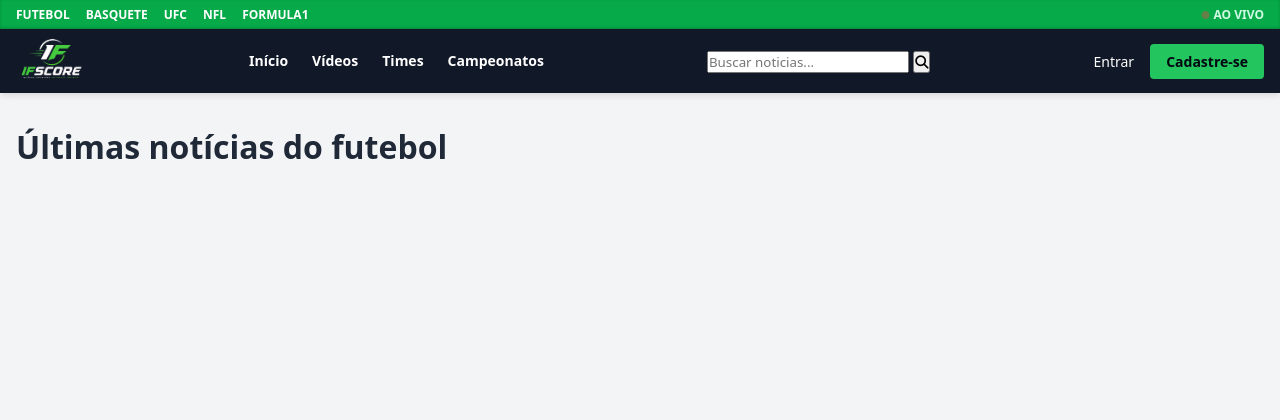
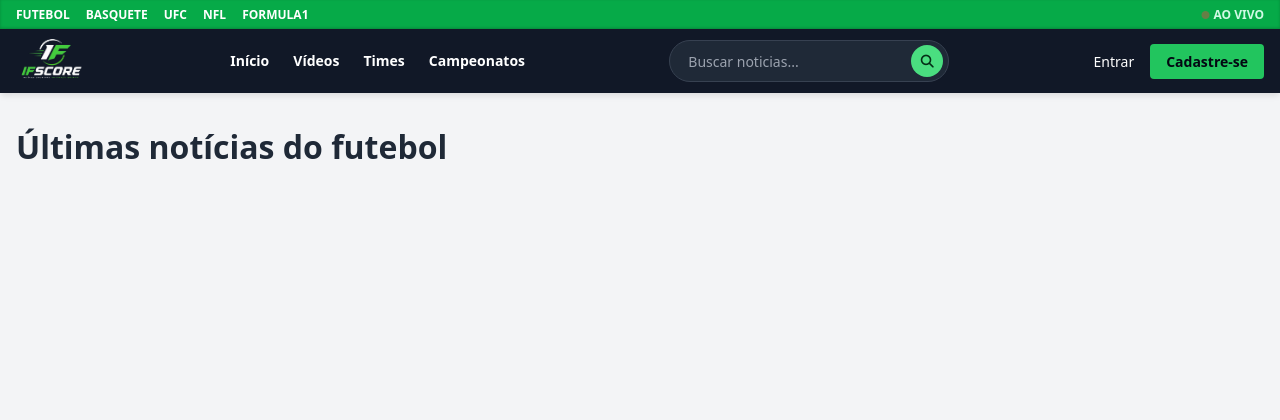
Before and after one commit to Josecarlosxz/Projeto_POAS, a FastAPI app: page / in a window 1280 px wide. Shown: the top 420 px of the page. Run offline with FastAPI, Linux system fonts and the light colour scheme; data that the repository does not hold is empty.

Commit message:
Estiliza barras de pesquisa

```diff
--- a/static/css/style.css
+++ b/static/css/style.css
@@ -812,12 +812,6 @@ a {
     color: #374151;
 }
 
-#pesquisa {
-    display: block;
-    margin-left: auto;
-    margin-right: 0;
-    text-align: right;
-}
 
 .campeonatos-header {
     display: flex;
@@ -1311,3 +1305,205 @@ a {
 .prt-linha--finalizada {
     opacity: 0.8;
 }
+
+
+.search-container {
+    --sb-bg: #1f2937;
+    --sb-bg-focus: #0b1220;
+    --sb-border: #374151;
+    --sb-text: #f9fafb;
+    --sb-placeholder: #9ca3af;
+    --sb-accent: #4ade80;
+    --sb-accent-hover: #22c55e;
+
+    display: flex;
+    align-items: center;
+    width: 280px;
+    height: 42px;
+    padding: 0 5px 0 0;
+    background: var(--sb-bg);
+    border: 1px solid var(--sb-border);
+    border-radius: 9999px;
+    transition: border-color 0.2s ease, background 0.2s ease, box-shadow 0.2s ease;
+}
+
+.search-container:hover {
+    border-color: #4b5563;
+}
+
+.search-container:focus-within {
+    background: var(--sb-bg-focus);
+    border-color: var(--sb-accent);
+    box-shadow: 0 0 0 3px rgba(74, 222, 128, 0.18);
+}
+
+#campo-pesquisa {
+    flex: 1;
+    min-width: 0;
+    height: 100%;
+    padding: 0 8px 0 18px;
+    background: transparent;
+    border: none;
+    outline: none;
+    color: var(--sb-text);
+    font-size: 14px;
+}
+
+#campo-pesquisa::placeholder {
+    color: var(--sb-placeholder);
+}
+
+#btn-pesquisa {
+    flex-shrink: 0;
+    display: grid;
+    place-items: center;
+    width: 32px;
+    height: 32px;
+    background: var(--sb-accent);
+    color: #052e16;
+    border: none;
+    border-radius: 50%;
+    font-size: 13px;
+    cursor: pointer;
+    transition: background 0.2s ease, transform 0.15s ease;
+}
+
+#btn-pesquisa:hover {
+    background: var(--sb-accent-hover);
+    transform: scale(1.08);
+}
+
+#btn-pesquisa:active {
+    transform: scale(0.94);
+}
+
+
+#btn-pesquisa:focus-visible {
+    outline: 2px solid #ffffff;
+    outline-offset: 2px;
+}
+
+
+
+#barra-pesquisa-videos,
+#pesquisa {
+    --sbl-border: #d1d5db;
+    --sbl-accent: #22c55e;
+    --sbl-text: #1f2937;
+    --sbl-placeholder: #9ca3af;
+
+    width: 100%;
+    max-width: 420px;
+    margin: 0 0 8px auto;
+    background: #ffffff;
+    border: 1px solid var(--sbl-border);
+    border-radius: 9999px;
+    box-shadow: 0 1px 2px rgba(0, 0, 0, 0.05);
+    transition: border-color 0.2s ease, box-shadow 0.2s ease;
+}
+
+#barra-pesquisa-videos:hover,
+#pesquisa:hover {
+    border-color: #9ca3af;
+}
+
+#barra-pesquisa-videos:focus-within,
+#pesquisa:focus {
+    border-color: var(--sbl-accent);
+    box-shadow: 0 0 0 4px rgba(34, 197, 94, 0.15);
+    outline: none;
+}
+
+
+#pesquisa {
+    display: block;
+    height: 44px;
+    padding: 0 20px;
+    text-align: left;
+    color: var(--sbl-text);
+    font-size: 15px;
+}
+
+#pesquisa::placeholder {
+    color: var(--sbl-placeholder);
+}
+
+
+#barra-pesquisa-videos {
+    display: flex;
+    align-items: center;
+    padding: 4px 4px 4px 20px;
+}
+
+#campo-pesquisa-videos {
+    flex: 1;
+    min-width: 0;
+    padding: 10px 8px 10px 0;
+    background: transparent;
+    border: none;
+    outline: none;
+    color: var(--sbl-text);
+    font-size: 15px;
+}
+
+#campo-pesquisa-videos::placeholder {
+    color: var(--sbl-placeholder);
+}
+
+#btn-pesquisa-videos {
+    flex-shrink: 0;
+    display: grid;
+    place-items: center;
+    width: 38px;
+    height: 38px;
+    background: #22c55e;
+    color: #052e16;
+    border: none;
+    border-radius: 50%;
+    font-size: 15px;
+    cursor: pointer;
+    transition: background 0.2s ease, transform 0.15s ease;
+}
+
+#btn-pesquisa-videos:hover {
+    background: #16a34a;
+    color: #ffffff;
+    transform: scale(1.08);
+}
+
+#btn-pesquisa-videos:active {
+    transform: scale(0.94);
+}
+
+#btn-pesquisa-videos:focus-visible {
+    outline: 2px solid #111827;
+    outline-offset: 2px;
+}
+
+
+
+@media (max-width: 768px) {
+    .search-container {
+        width: 200px;
+        height: 38px;
+    }
+
+    #barra-pesquisa-videos,
+    #pesquisa {
+        max-width: 100%;
+    }
+}
+
+@media (max-width: 480px) {
+    .search-container {
+        flex: 1;
+        width: auto;
+        min-width: 0;
+        margin: 0 10px;
+    }
+
+    #campo-pesquisa {
+        padding-left: 14px;
+        font-size: 13px;
+    }
+}
```
